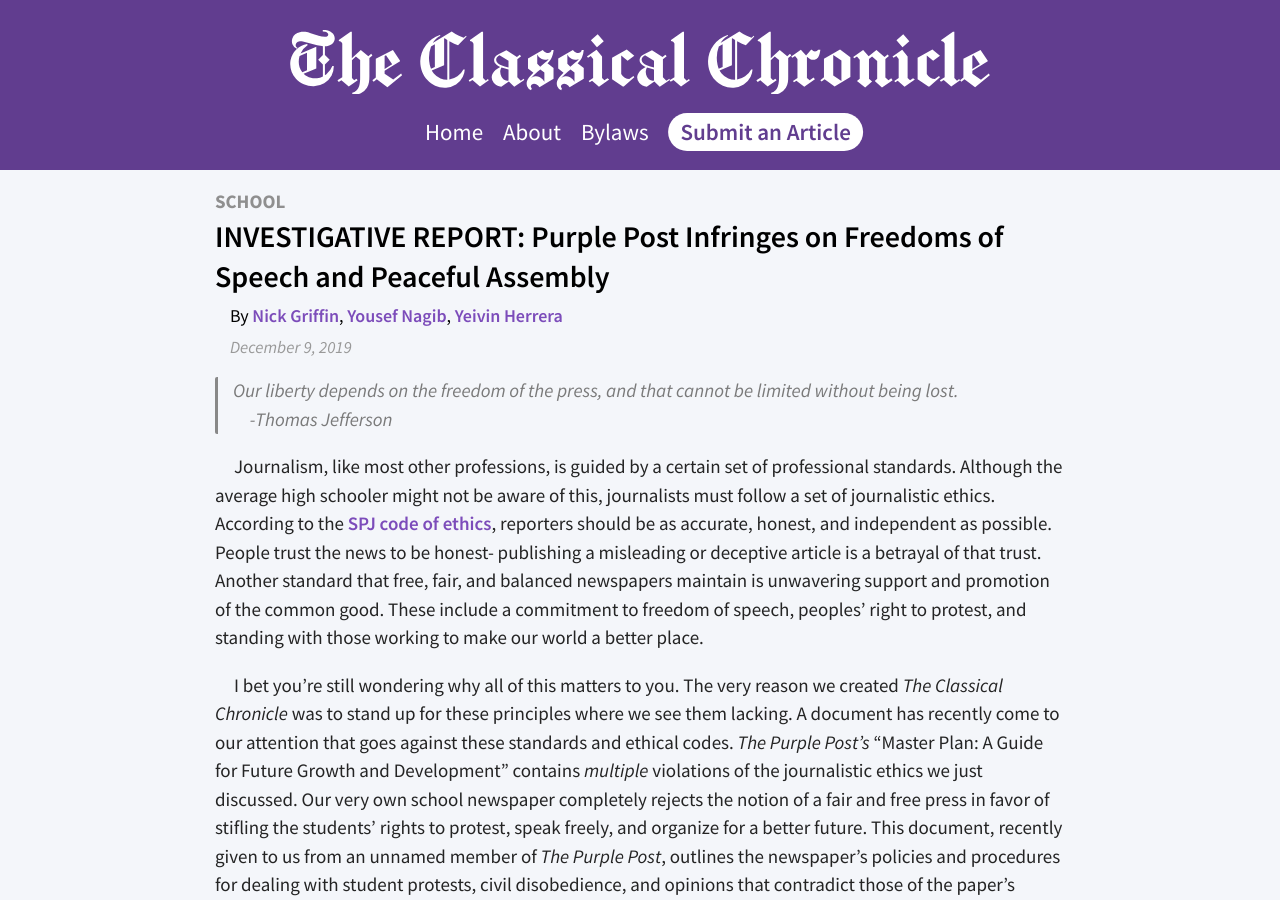
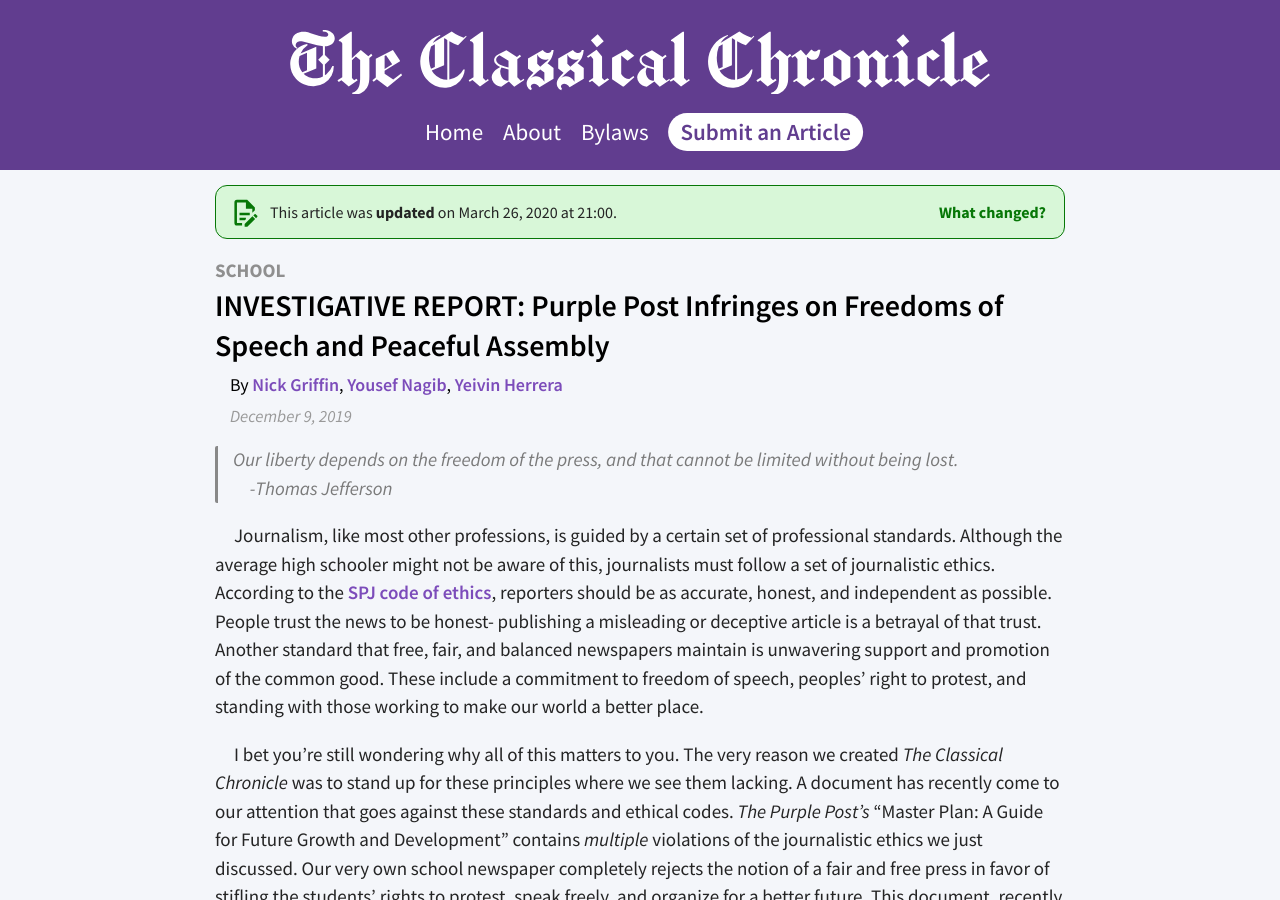
Before and after one commit to lixitrixi/classical-chronicle, a Jekyll site: the page built from _articles/purple-post-master-plan.md, in a window 1280 px wide and 900 px high. Built offline with Jekyll 4.4.1, drawn with Linux system fonts in a browser that asks for light colours.

Commit message:
Add updated mention to purple post article

```diff
--- a/_articles/purple-post-master-plan.md
+++ b/_articles/purple-post-master-plan.md
@@ -5,6 +5,9 @@
 image: "purplepost.png"
 category: "School"
 date: 2019-12-09
+updated: true
+updateDate: "March 26, 2020 at 21:00"
+updateMessage: "We replaced our Twitter with our Instagram at the bottom of the article."
 ---
 
 > Our liberty depends on the freedom of the press, and that cannot be limited without being lost.
```
